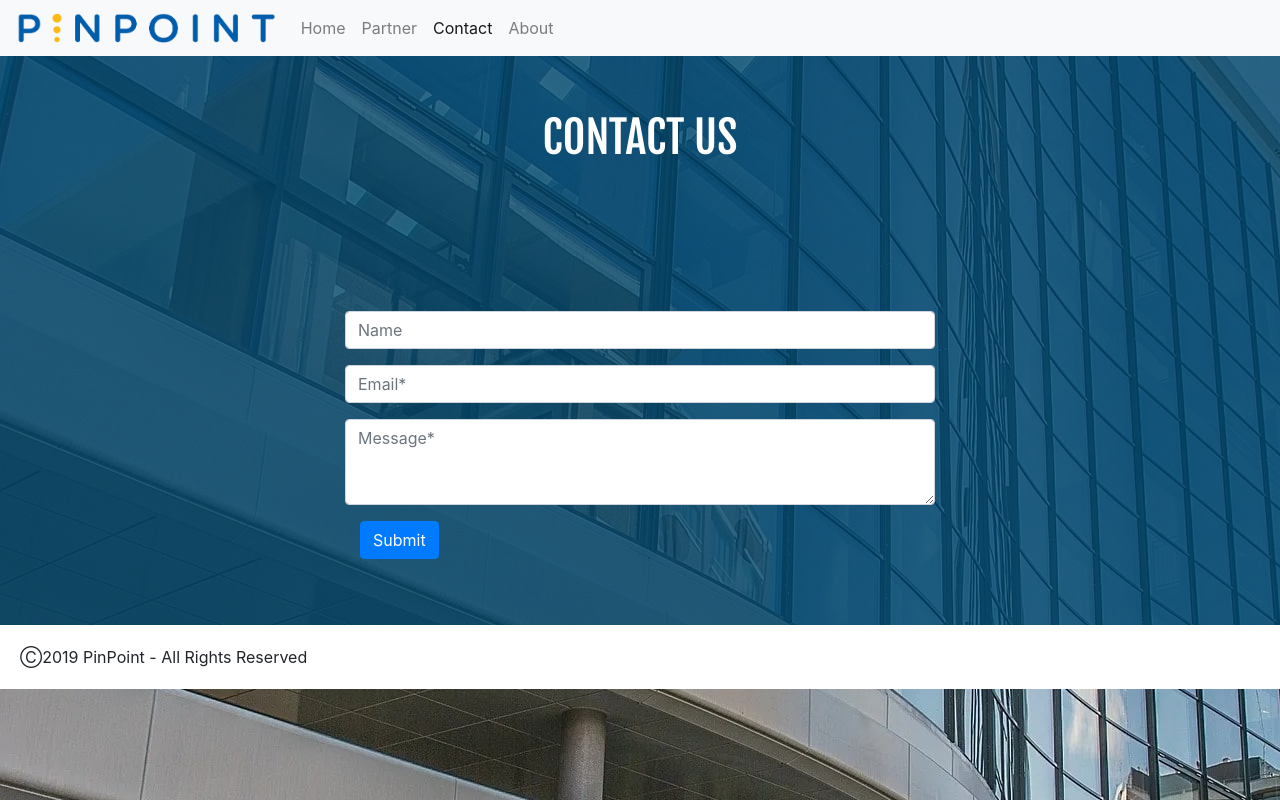
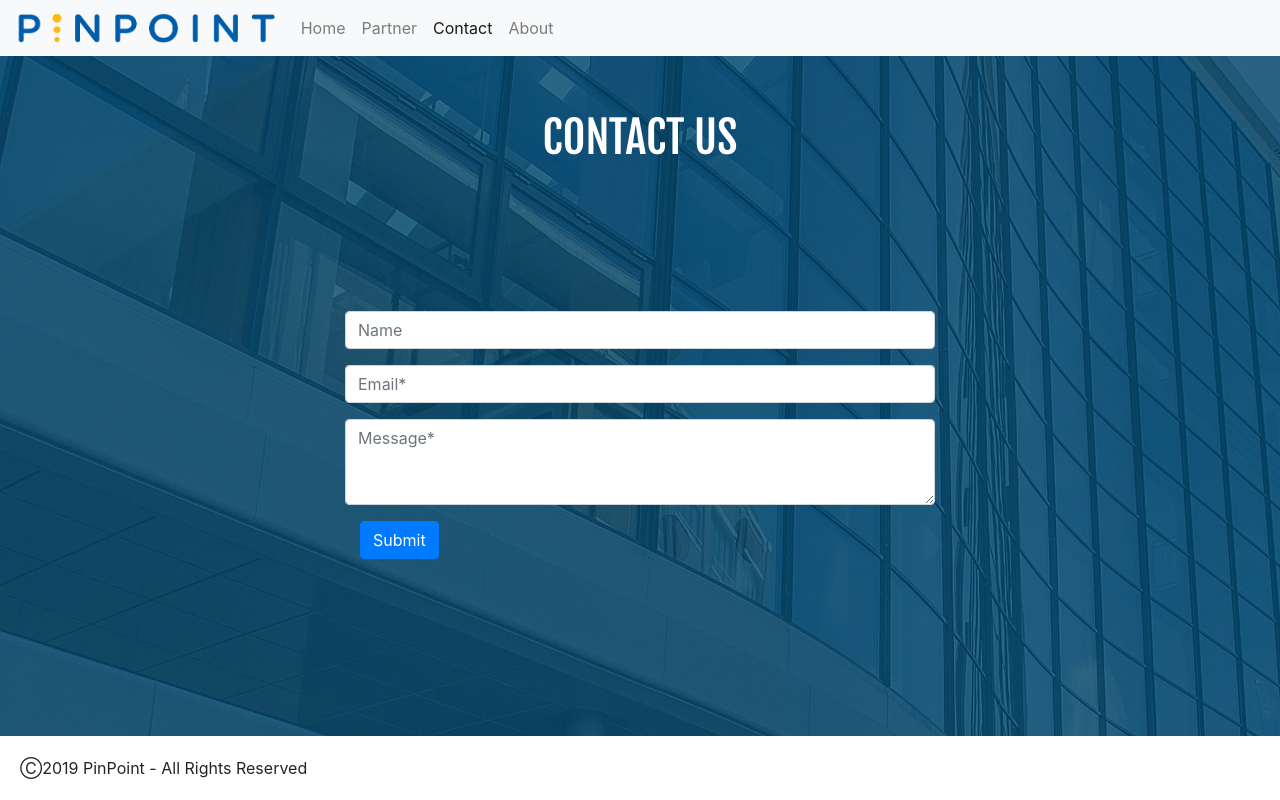
Before and after one commit to CCCodes/PinPoint, a Django app: page /contact/ in a window 1280 px wide. Run offline with Django 3.2, Linux system fonts and the light colour scheme; some libraries are stand-ins or nearby versions.

Commit message:
stretch partner, about, contact to end

```diff
--- a/templates/about.html
+++ b/templates/about.html
@@ -2,7 +2,7 @@
 {% block title %}PinPoint - About Us{% endblock %}
 {% block content %}
     <div class="row row-blue"><p class="title">ABOUT US</p></div>
-    <div class="row row-blue" id="about2">
+    <div class="row row-blue flex-grow-1" id="about2">
     <p>{{ main1.0.text }}</p>
     <p>{{ main2.0.text }}</p>
     </div>
--- a/templates/base.html
+++ b/templates/base.html
@@ -37,6 +37,7 @@
   </div>
 </nav>
   <div class="container-fluid">
+  <div class="d-flex flex-column h-100">
   <div class="row" id="logo-header"><img src="{% static 'logo.png' %}" id="logo-img2" /></div>
       {% block content %}
       {% endblock %}
@@ -44,6 +45,7 @@
       <div class="row row-white" id="footer">
           &#9400;2019 PinPoint - All Rights Reserved
       </div>
+  </div>
   </div>
   <!-- Optional JavaScript -->
   <!-- jQuery first, then Popper.js, then Bootstrap JS -->
--- a/templates/contact.html
+++ b/templates/contact.html
@@ -2,7 +2,7 @@
 {% block title %}PinPoint - Contact Us{% endblock %}
 {% block content %}
     <div class="row row-blue"><p class="title">Contact Us</p></div>
-    <div class="row row-blue">
+    <div class="row row-blue flex-grow-1">
     <div class="container col-md-6 col-sm-12" style="margin: 0 auto;">
             <p>{{ header_main }}<br/>
     {{ message }}</p>
--- a/templates/partner.html
+++ b/templates/partner.html
@@ -2,7 +2,7 @@
 {% block title %}PinPoint - Partner With Us{% endblock %}
 {% block content %}
     <div class="row row-blue" style="color:white;"><p class="title">BECOME A PARTNER</p></div>
-    <div class="row row-blue flex-fill" id="about2">
+    <div class="row row-blue flex-grow-1" id="about2">
     <p>Become a partner</p>
     </div>
     <div class="row row-white" id="about3">
```
